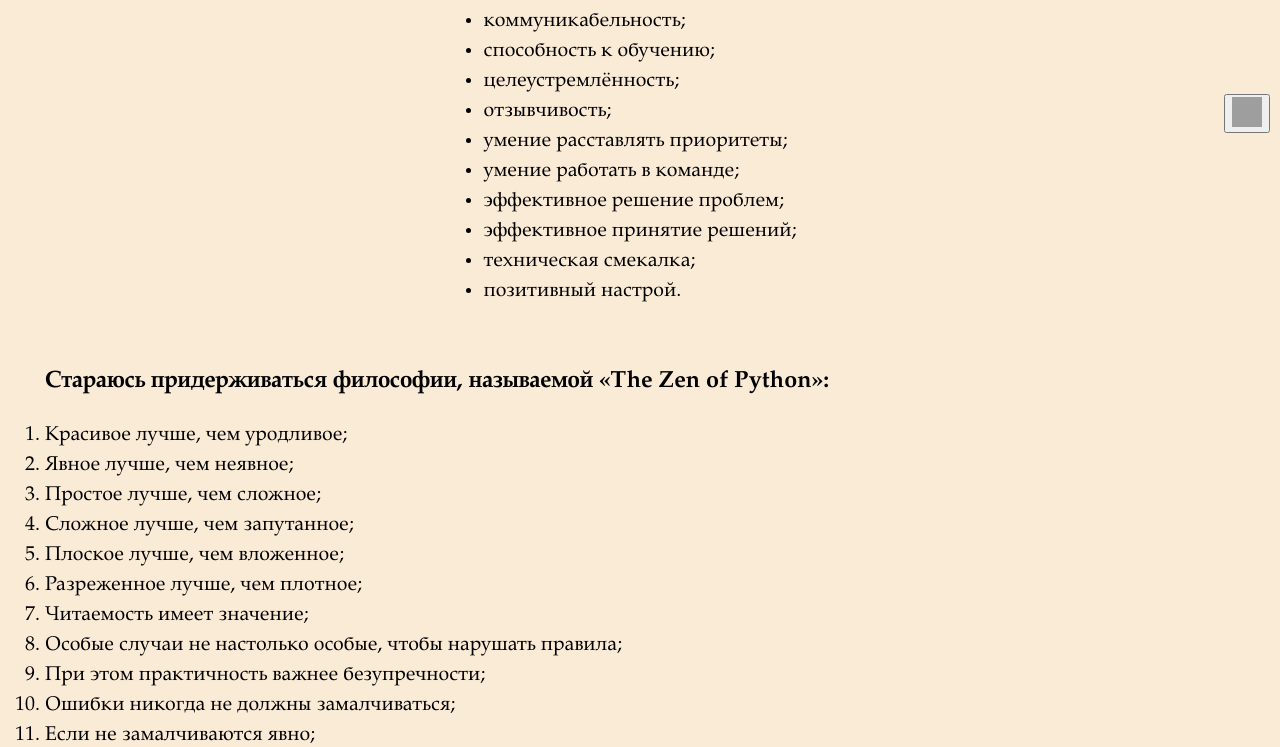
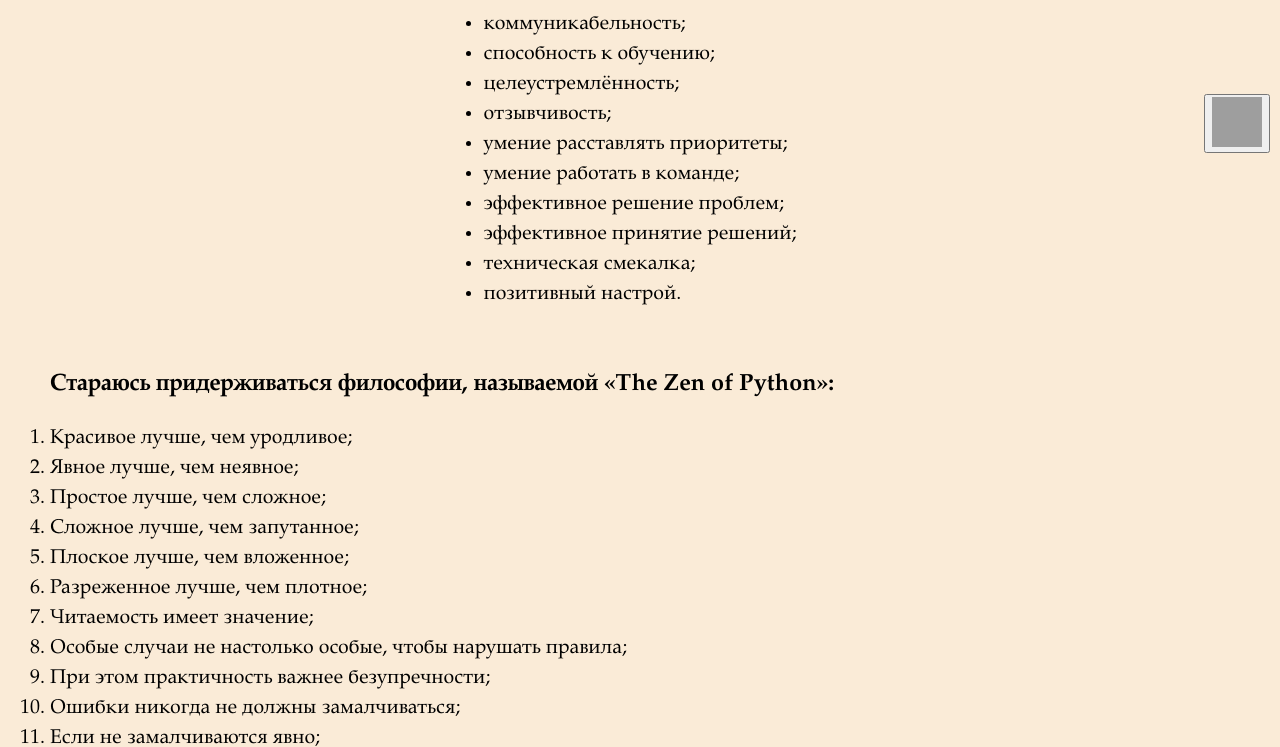
Before and after one commit to StasJanS/new_SITE_number2, a plain HTML site: page index.html in a window 1280 px wide. Shown: the part 626-1373 px from the top of the page. Drawn offline with nearby package versions, Linux system fonts and the light colour scheme; grey boxes are pictures that could not be loaded.

Commit message:
+ media update file css

```diff
--- a/index.html
+++ b/index.html
@@ -47,7 +47,7 @@
                             практике. Много знаю, чего не знаю - найду и изучу, что не найду - грамотно спрошу у коллег.
                         </p>
                         <div class="py">
-                            <ul class="iam"><h3>Мои сильные стороны:</h3>
+                            <ul class="iam"><h2>Мои сильные стороны:</h2>
                                 <li>коммуникабельность;</li>
                                 <li>способность к обучению;</li>
                                 <li>целеустремлённость;</li>
--- a/stas.css
+++ b/stas.css
@@ -70,6 +70,7 @@ h1 {
     width: 120px;
     height: 120px;
 }
+
 .sert {
     height: 250px;
     width: 400px;
@@ -160,8 +161,8 @@ h1 {
     top: 90%;
 }
 .foto_up {
-    height: 30px;
-    width: 30px;
+    height: 50px;
+    width: 50px;
 }
 .py {
     display: flex;
@@ -197,9 +198,13 @@ h1 {
     font-size: 20px;
     font-family: "Book Antiqua";
     text-align: justify;
-    padding-left: 5px;
-    padding-right: 5px;
+    padding-left: 10px;
+    padding-right: 10px;
     line-height: 150%;
+}
+li {
+    font-size: 20px;
+    font-family: "Book Antiqua";
 }
 .bntu1 {
     display: flex;
@@ -258,7 +263,7 @@ h1 {
     padding-left: 10px;
     padding-right: 10px;
     font-family: "Book Antiqua";
-    font-size: 20px;
+    font-size: 25px;
 }
 span {
     padding-left: 5px;
```
